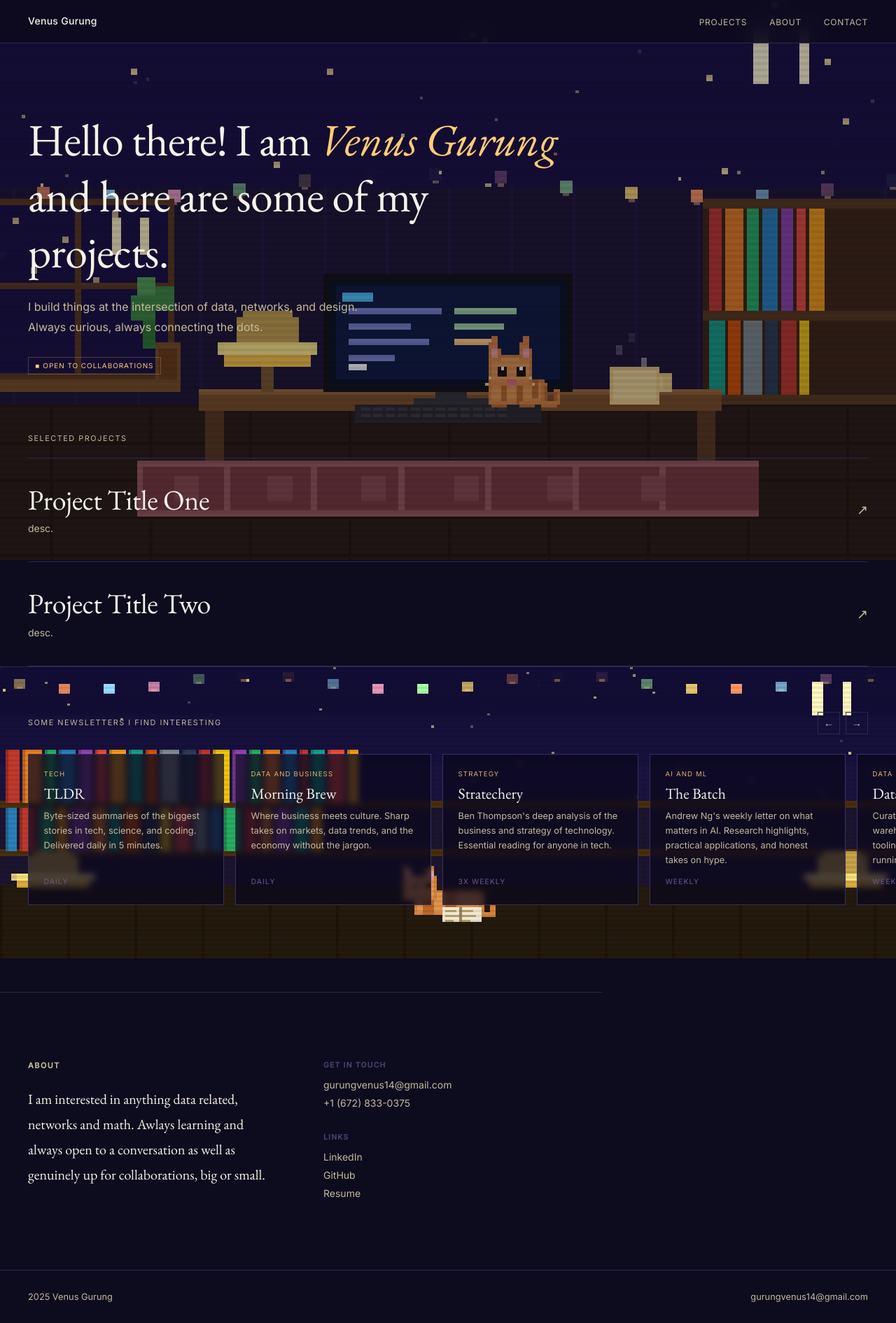
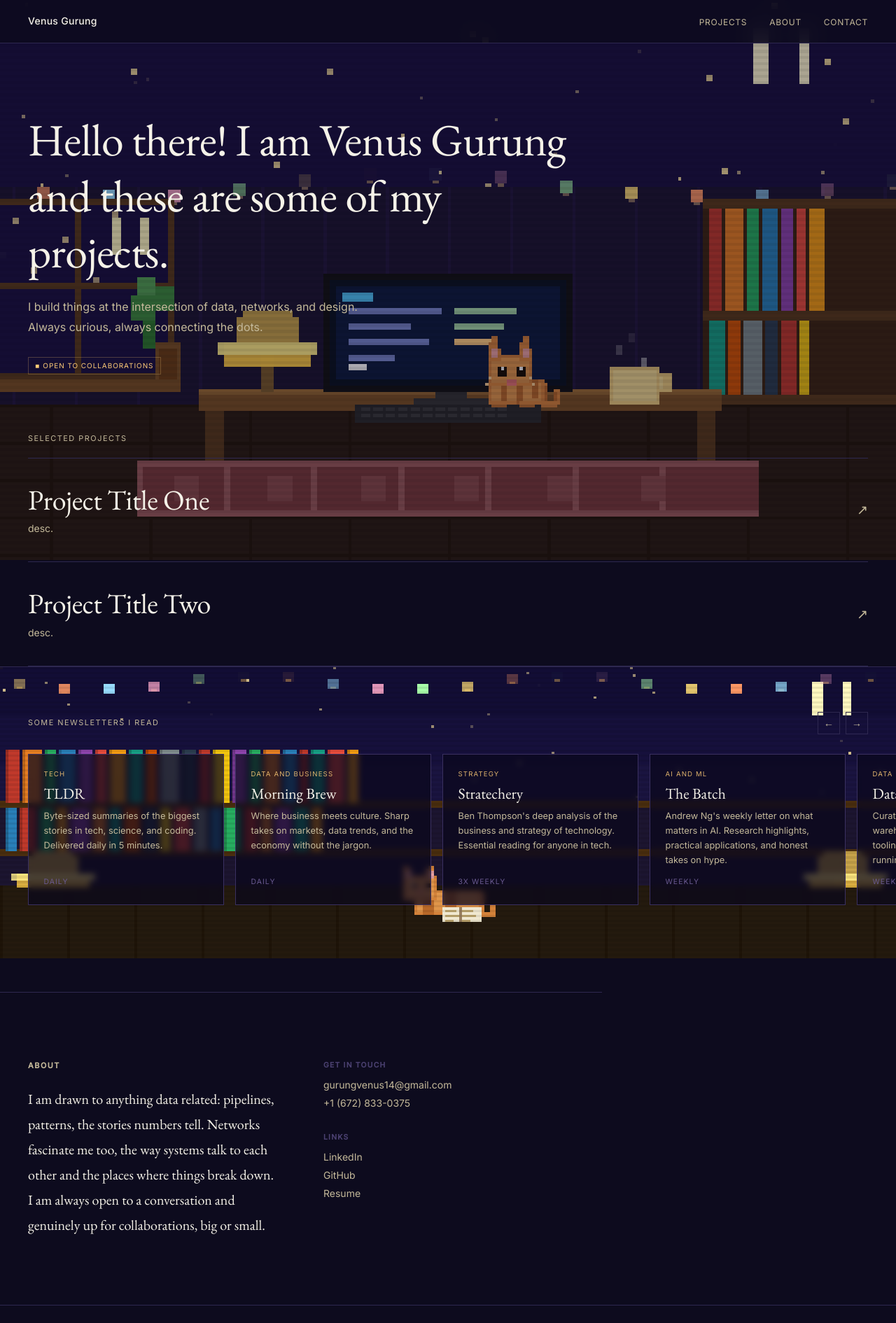
Before and after one commit to venusgurung/venusgurung.github.io, a plain HTML site: page index.html in a window 1280 px wide. Shown: the top 1890 px of the page at 70% size. Drawn offline with nearby package versions, Linux system fonts and the light colour scheme.

Commit message:
Update hero section and improve content clarity
Now clicking open to collaborations scrolls down to "get in touch" section

```diff
--- a/index.html
+++ b/index.html
@@ -94,7 +94,11 @@
     letter-spacing: 0.1em; text-transform: uppercase;
     color: #ffcc77; border: 1px solid #ffcc7740;
     padding: 0.25rem 0.6rem; margin-top: 1.75rem;
+    text-decoration: none;
+    transition: border-color 0.2s, background 0.2s;
+    -webkit-tap-highlight-color: transparent;
   }
+  .pixel-badge:hover { border-color: #ffcc77; background: #ffcc7710; }
 
   /* SECTION LABEL */
   .section-label { padding: 0 var(--pad); }
@@ -287,9 +291,9 @@
 <div class="content">
 
   <section class="hero">
-    <h1 class="hero-headline">Hello there! I am <em>Venus Gurung</em><br>and here are some of my projects.</h1>
+    <h1 class="hero-headline">Hello there! I am Venus Gurung <br>and these are some of my projects.</h1>
     <p class="hero-sub">I build things at the intersection of data, networks, and design. Always curious, always connecting the dots.</p>
-    <div class="pixel-badge">&#9632; Open to collaborations</div>
+    <a href="#about" class="pixel-badge">&#9632; Open to collaborations</a>
   </section>
 
   <div class="section-label"><span>Selected Projects</span></div>
@@ -315,7 +319,7 @@
     <canvas id="nl-bg"></canvas>
     <div class="newsletter-inner">
       <div class="newsletter-header">
-        <span class="section-label-inline">Some newsletters I find interesting</span>
+        <span class="section-label-inline">Some newsletters I read</span>
         <div class="scroll-btns">
           <button class="scroll-btn" id="scrollLeft" aria-label="Scroll left">&#8592;</button>
           <button class="scroll-btn" id="scrollRight" aria-label="Scroll right">&#8594;</button>
@@ -372,8 +376,9 @@
   <section class="about" id="about">
     <div>
       <h2>About</h2>
-      <p class="about-bio">I am interested in anything data related, networks and math. Awlays learning and
-       always open to a conversation as well as genuinely up for collaborations, big or small.</p>
+      <p class="about-bio">I am drawn to anything data related: pipelines, patterns, the stories numbers tell.
+       Networks fascinate me too, the way systems talk to each other and the places where things break down.
+       I am always open to a conversation and genuinely up for collaborations, big or small.</p>
     </div>
     <div class="about-details">
       <div class="detail-block">
```
